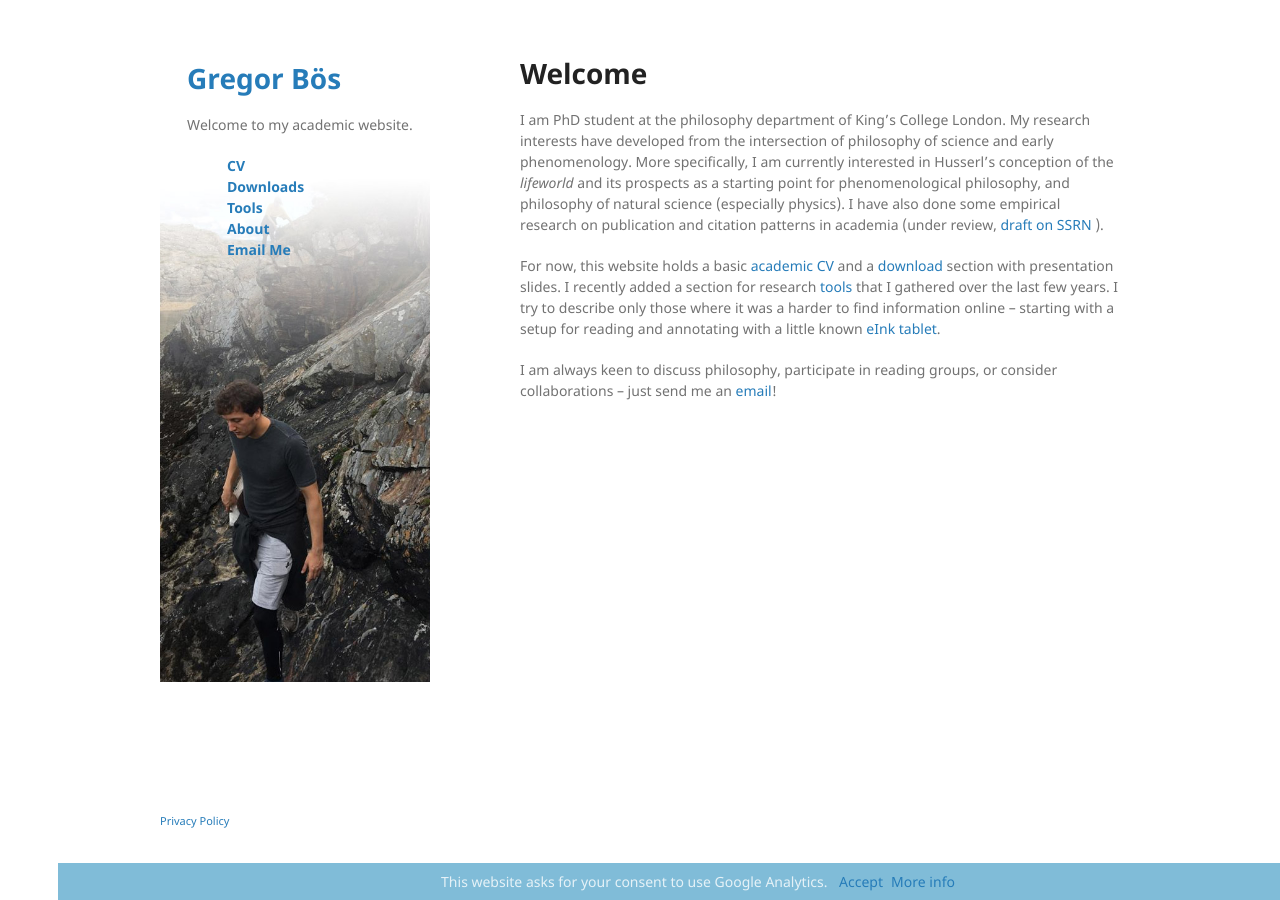
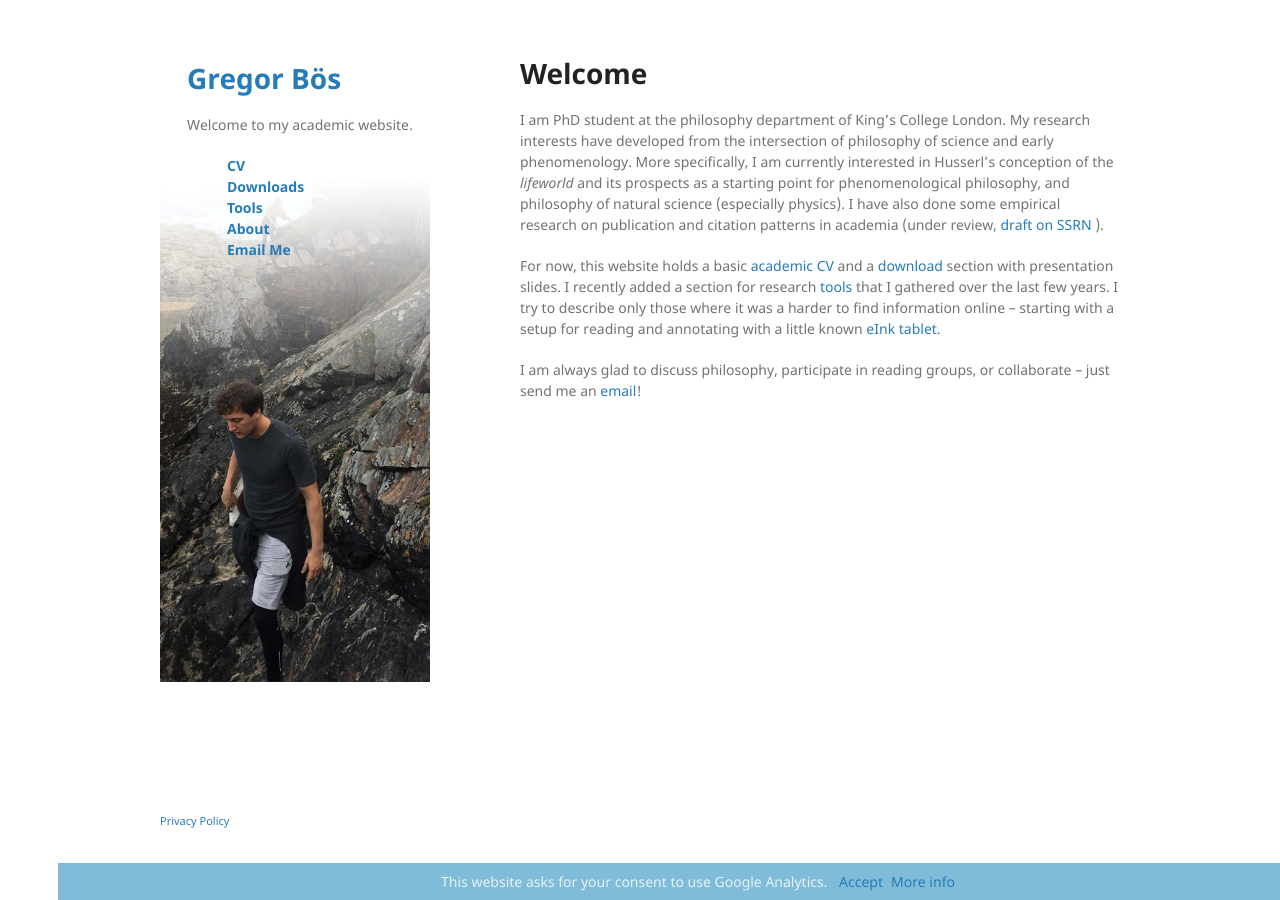
Before and after one commit to gboes/gboes.github.io, a Jekyll site: the page built from index.md, in a window 1280 px wide. Built offline with Jekyll 4.4.1, drawn with Linux system fonts in a browser that asks for light colours; Markdown is read by kramdown in place of the engine named in the settings.

```diff
--- a/index.md
+++ b/index.md
@@ -9,4 +9,4 @@ I am PhD student at the philosophy department of King's College London. My resea
 
 For now, this website holds a basic [academic CV](./cv/) and a [download](./dl/) section with presentation slides. I recently added a section for research [tools](./tools/) that I gathered over the last few years. I try to describe only those where it was a harder to find information online &ndash; starting with a setup for reading and annotating with a little known [eInk tablet](./tools/ereader/ "Like paper but digital - an eInk solution for focused reading and writing").
 
-<p> I am always keen to discuss philosophy, participate in reading groups, or consider collaborations &ndash; just send me an <a href="mailto:mail@gregorboes.com">email</a>!
+<p> I am always glad to discuss philosophy, participate in reading groups, or collaborate &ndash; just send me an <a href="mailto:mail@gregorboes.com">email</a>!
```
Also changed, not shown: other parts of index.md (+1 -1 lines).
